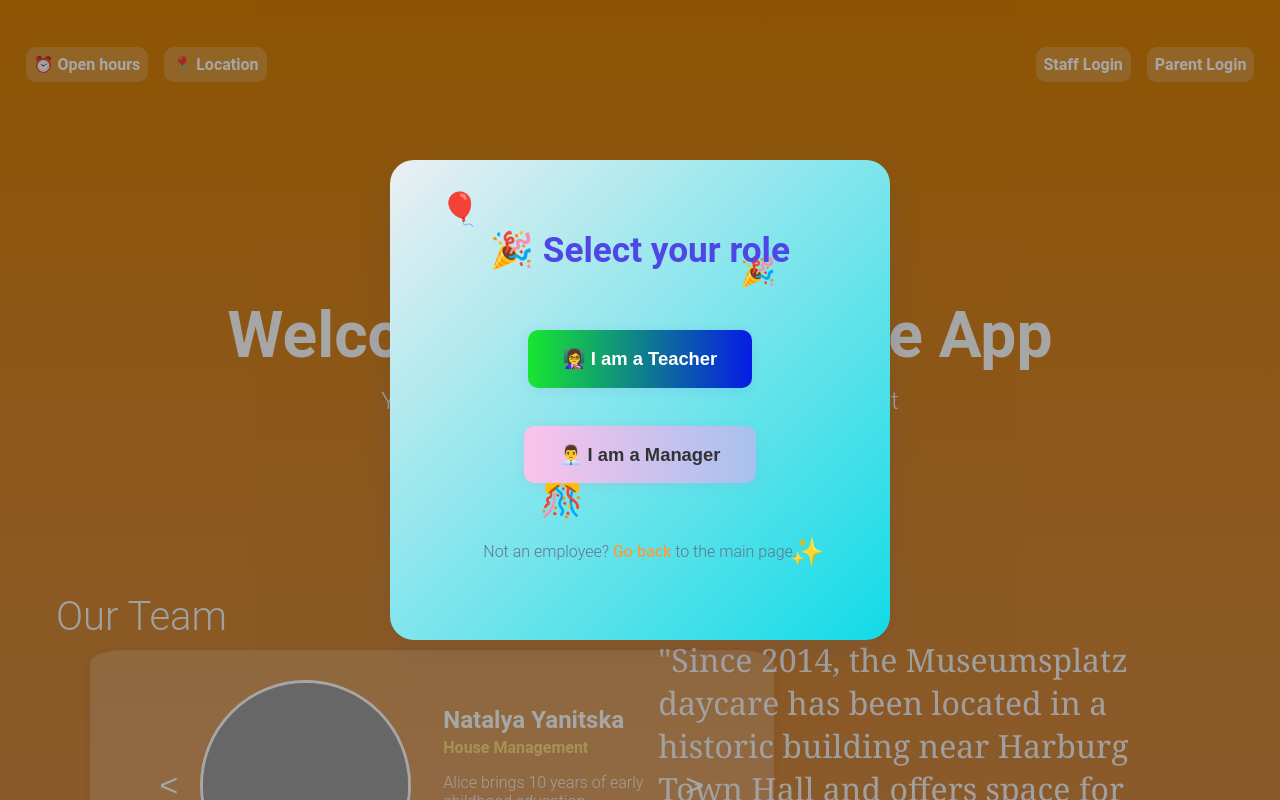
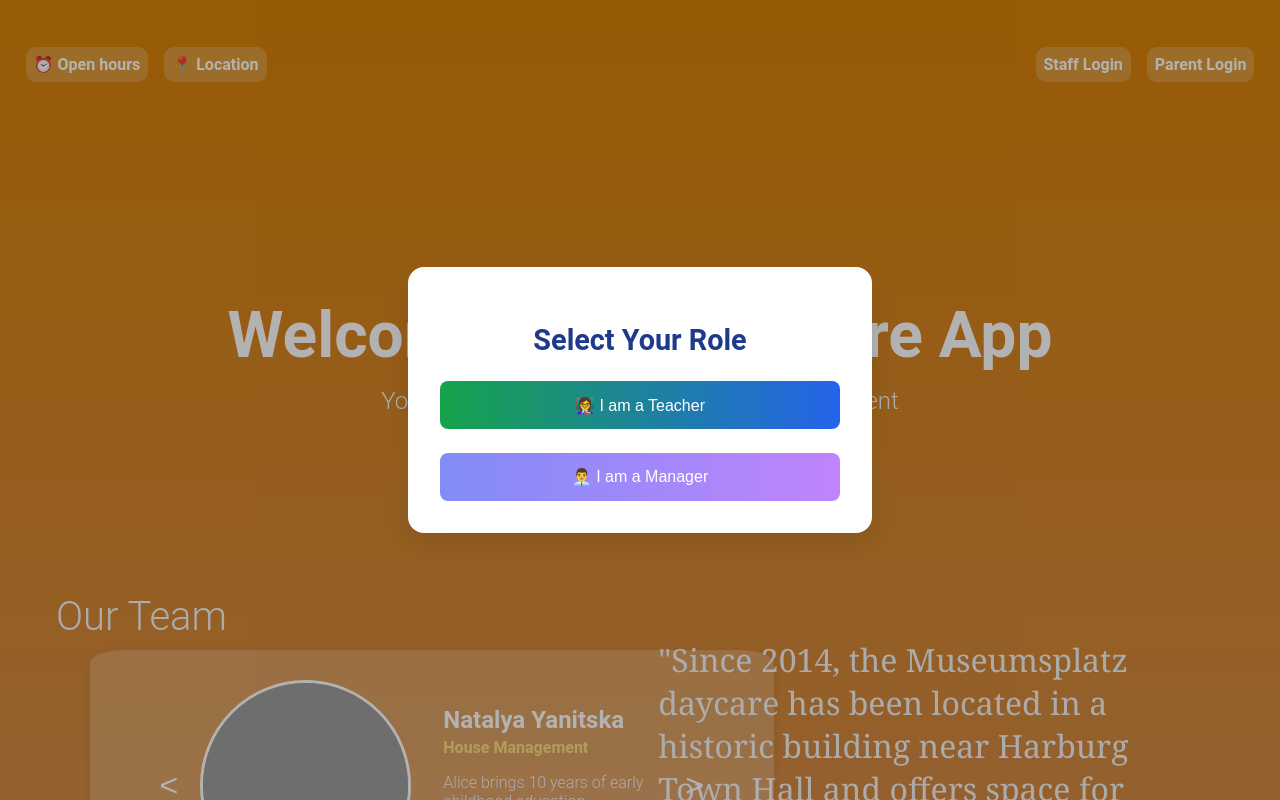
Before and after one commit to markak47/software-project, a React (Vite) app: page / in a window 1280 px wide. Both pictures are taken after a click on the button "Staff Login". Shown: the top 800 px of the page. Built offline with nearby package versions, Linux system fonts and the light colour scheme; grey boxes are pictures that could not be loaded.

Commit message:
changed login style

```diff
--- a/src/pages/EmployeeRole.tsx
+++ b/src/pages/EmployeeRole.tsx
@@ -1,4 +1,3 @@
-// src/pages/EmployeeRole.tsx
 import { useNavigate } from "react-router-dom";
 import React from "react";
 
@@ -9,15 +8,23 @@ interface Props {
   onManager: () => void;
 }
 
-const EmployeeRoleModal: React.FC<Props> = ({ show, onClose, onTeacher, onManager }) => {
+const EmployeeRoleModal: React.FC<Props> = ({
+  show,
+  onClose,
+  onTeacher,
+  onManager,
+}) => {
   if (!show) return null;
 
   return (
     <div
       style={{
         position: "fixed",
-        top: 0, left: 0, right: 0, bottom: 0,
-        background: "rgba(0,0,0,0.35)",
+        top: 0,
+        left: 0,
+        right: 0,
+        bottom: 0,
+        backgroundColor: "rgba(0, 0, 0, 0.3)",
         zIndex: 1000,
         display: "flex",
         alignItems: "center",
@@ -27,96 +34,64 @@ const EmployeeRoleModal: React.FC<Props> = ({ show, onClose, onTeacher, onManage
     >
       <div
         style={{
+          background: "white",
+          borderRadius: "16px",
+          padding: "2rem",
+          maxWidth: "400px",
+          width: "90%",
+          boxShadow: "0 10px 30px rgba(0,0,0,0.1)",
           textAlign: "center",
-          background: "linear-gradient(135deg,rgb(236, 239, 242) 0%,rgb(17, 219, 230) 100%)",
-          minHeight: "50vh",
-          borderRadius: "24px",
-          boxShadow: "0 8px 32px rgba(60,60,120,0.16)",
-          padding: "2.5rem",
-          maxWidth: "420px",
-          width: "90vw",
-          position: "relative",
-          overflow: "hidden",
         }}
-        onClick={e => e.stopPropagation()}
+        onClick={(e) => e.stopPropagation()}
       >
-        {/* Animated Confetti */}
-        <div
+        <h2
           style={{
-            position: "absolute",
-            top: 0,
-            left: 0,
-            width: "100%",
-            height: "100%",
-            pointerEvents: "none",
-            zIndex: 0,
+            fontSize: "1.8rem",
+            fontWeight: 600,
+            color: "#1e3a8a",
+            marginBottom: "1.5rem",
           }}
         >
-          <span style={{ position: "absolute", left: "10%", top: "10%", fontSize: "2rem", animation: "float 3s infinite alternate" }}>🎈</span>
-          <span style={{ position: "absolute", left: "70%", top: "20%", fontSize: "1.8rem", animation: "float 2.5s infinite alternate-reverse" }}>🎉</span>
-          <span style={{ position: "absolute", left: "30%", top: "70%", fontSize: "2.2rem", animation: "float 2.8s infinite alternate" }}>🎊</span>
-          <span style={{ position: "absolute", left: "80%", top: "80%", fontSize: "1.7rem", animation: "float 2.2s infinite alternate-reverse" }}>✨</span>
-          <style>
-            {`
-              @keyframes float {
-                0% { transform: translateY(0); }
-                100% { transform: translateY(-18px); }
-              }
-            `}
-          </style>
-        </div>
-        <h2 style={{ color: "#4f46e5", marginBottom: "2.5rem", fontSize: "2.2rem", zIndex: 1, position: "relative" }}>
-          🎉 Select your role
+          Select Your Role
         </h2>
+
         <button
           onClick={onTeacher}
           style={{
-            margin: "1.2rem",
-            padding: "1.1rem 2.2rem",
-            fontSize: "1.15rem",
-            borderRadius: "10px",
+            marginBottom: "1rem",
+            width: "100%",
+            padding: "0.9rem 1.2rem",
+            fontSize: "1rem",
+            borderRadius: "8px",
             border: "none",
-            background: "linear-gradient(90deg,rgb(24, 230, 48) 0%,rgb(6, 28, 230) 100%)",
+            background: "linear-gradient(90deg, #16a34a 0%, #2563eb 100%)",
             color: "#fff",
+            fontWeight: 500,
             cursor: "pointer",
-            boxShadow: "0 2px 12px rgba(79,70,229,0.10)",
-            transition: "transform 0.12s, box-shadow 0.12s, background 0.2s",
-            fontWeight: 600,
-            zIndex: 1,
-            position: "relative",
+            transition: "all 0.2s ease",
           }}
         >
           👩‍🏫 I am a Teacher
         </button>
+
         <button
           onClick={onManager}
           style={{
-            margin: "1.2rem",
-            padding: "1.1rem 2.2rem",
-            fontSize: "1.15rem",
-            borderRadius: "10px",
+            marginTop: "0.5rem",
+            width: "100%",
+            padding: "0.9rem 1.2rem",
+            fontSize: "1rem",
+            borderRadius: "8px",
             border: "none",
-            background: "linear-gradient(90deg, #fbc2eb 0%, #a6c1ee 100%)",
-            color: "#333",
+            background: "linear-gradient(90deg, #818cf8 0%, #c084fc 100%)",
+            color: "#fff",
+            fontWeight: 500,
             cursor: "pointer",
-            boxShadow: "0 2px 12px rgba(236,72,153,0.10)",
-            transition: "transform 0.12s, box-shadow 0.12s, background 0.2s",
-            fontWeight: 600,
-            zIndex: 1,
-            position: "relative",
+            transition: "all 0.2s ease",
           }}
         >
           👨‍💼 I am a Manager
         </button>
-        <div style={{ marginTop: "2.5rem", color: "#64748b", fontSize: "1rem", zIndex: 1, position: "relative" }}>
-          <span>
-            Not an employee?{" "}
-            <span style={{ color: "#f59e42", fontWeight: 500, cursor: "pointer" }} onClick={onClose}>
-              Go back
-            </span>{" "}
-            to the main page.
-          </span>
-        </div>
       </div>
     </div>
   );
```
